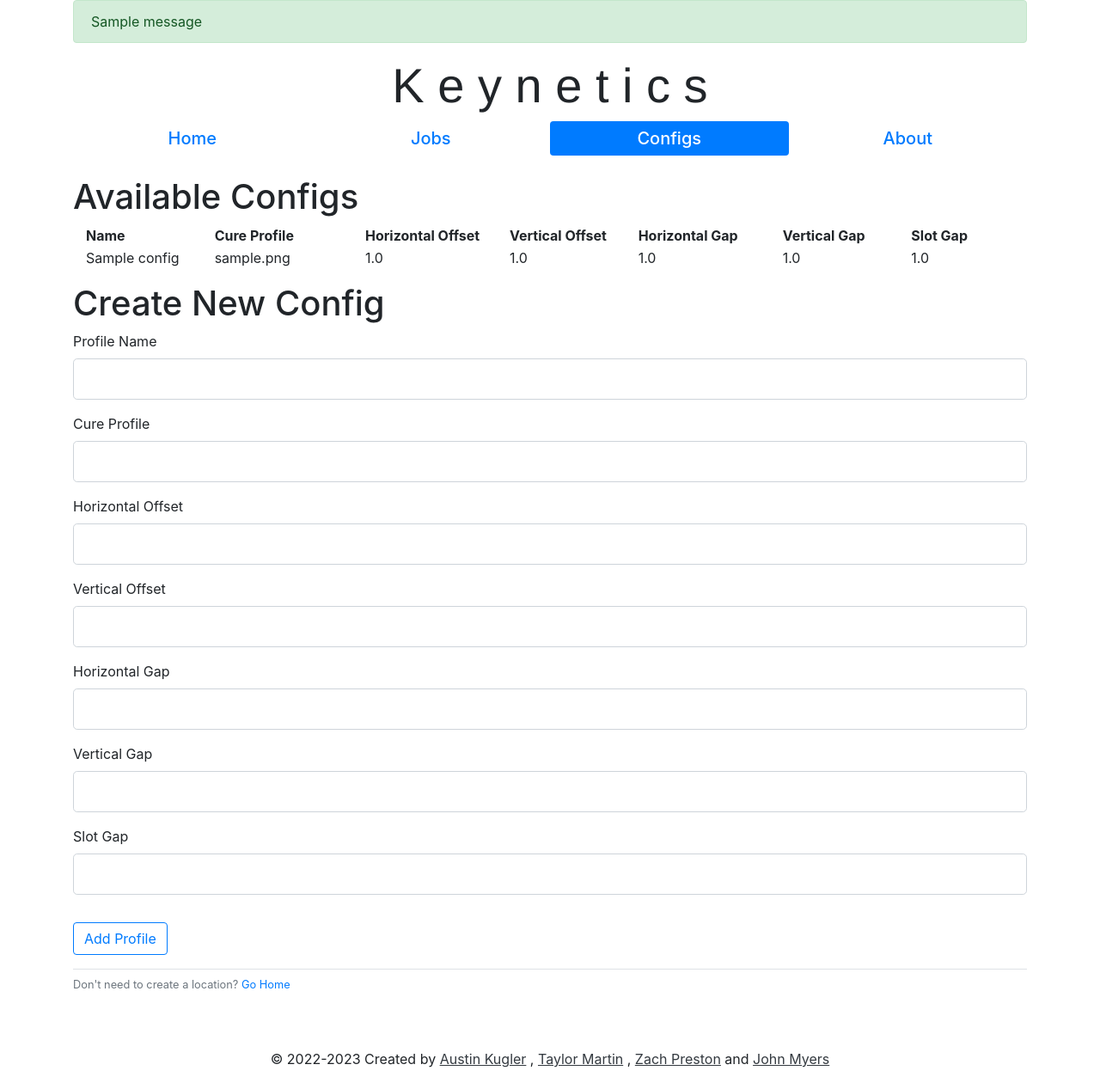
After one commit to Trmart/Keynetics-Web-App, a Flask app: page /configs in a window 1280 px wide. The commit adds this page. Shown: the whole page at 86% size. Run offline with Flask 3, Linux system fonts and the light colour scheme; tables that the repository leaves empty hold one stand-in row (values such as "Sample post"); one stand-in notice (Sample message) is shown; some libraries are stand-ins or nearby versions.

Commit message:
Add db and form for configs

```diff
--- a/app/forms.py
+++ b/app/forms.py
@@ -8,3 +8,25 @@ include many of the fields in the model used to store users.
     https://flask-wtf.readthedocs.io/en/1.0.x/
 
 '''
+from flask_wtf import FlaskForm
+from wtforms import (
+    SubmitField,
+    StringField,
+    FloatField
+)
+from wtforms.validators import (
+    DataRequired,
+    Length,
+    NumberRange
+)
+
+
+class PlugConfigForm(FlaskForm):
+    name = StringField('Profile Name', validators=[DataRequired(), Length(min=1, max=32)])
+    cure_profile = StringField('Cure Profile', validators=[DataRequired(), Length(min=1, max=32)])
+    horizontal_offset = FloatField('Horizontal Offset', validators=[DataRequired(), NumberRange(min=1, max=99)])
+    vertical_offset = FloatField('Vertical Offset', validators=[DataRequired(), NumberRange(min=1, max=99)])
+    horizontal_gap = FloatField('Horizontal Gap', validators=[DataRequired(), NumberRange(min=1, max=99)])
+    vertical_gap = FloatField('Vertical Gap', validators=[DataRequired(), NumberRange(min=1, max=99)])
+    slot_gap = FloatField('Slot Gap', validators=[DataRequired(), NumberRange(min=1, max=99)])
+    submit = SubmitField('Add Profile')
--- a/app/routes.py
+++ b/app/routes.py
@@ -4,9 +4,9 @@ Maps the webpage URLs to specific functions which handle page logic and
 rendering.
 
 '''
-from flask import render_template
+from flask import render_template, flash, redirect, url_for
 
-from app import app
+from app import app, db, models, forms
 
 from aquarium.src.fredpi.fredpi import interface
 
@@ -15,23 +15,43 @@ from aquarium.src.fredpi.fredpi import interface
 def home():
     return render_template('home.html', title='Home')
 
+
 @app.route('/about')
 def about():
     return render_template('about.html', title='About')
 
-@app.route('/codingprofiles')
-def codingprofiles():
-    return render_template('codingprofiles.html', title='Coding Profiles')
 
-@app.route('/jobs')
+@app.route('/configs', methods=['GET', 'POST'])
+def configs():
+    form = forms.PlugConfigForm()
+    if form.validate_on_submit():
+        plug_config = models.PlugConfig(
+            name=form.name.data,
+            cure_profile=form.cure_profile.data,
+            horizontal_offset=form.horizontal_offset.data,
+            vertical_offset=form.vertical_offset.data,
+            horizontal_gap=form.horizontal_gap.data,
+            vertical_gap=form.vertical_gap.data,
+            slot_gap=form.slot_gap.data
+        )
+        db.session.add(plug_config)
+        db.session.commit()
+        flash(f'Successfully added a new plug configuration!', 'success')
+        return redirect(url_for('home'))
+    return render_template('configs.html', title='Configs', form=form, configs=models.PlugConfig.query.all())
+
+
+@app.route('/jobs', methods=['GET', 'POST'])
 def jobs():
     return render_template('jobs.html', title='Jobs')
+
 
 @app.route('/test_wave')
 def test_wave():
     interface.test_wave()
     return '<h2>Done!<h2>'
 
+
 @app.route('/test_pulse')
 def test_pulse():
     interface.test_pulse()
--- a/app/templates/base.html
+++ b/app/templates/base.html
@@ -10,39 +10,33 @@
     <link rel="stylesheet" type="text/css" href="{{ url_for('static', filename='main.css') }}">
 
     {% if title %}
-    <title>KeyAssembler - {{ title }}</title>
-
+      <title>Keynetics - {{ title }}</title>
     {% else %}
-
-    <title>KeyAssembler</title>
-
+      <title>Keynetics</title>
     {% endif %}
   </head>
 
   <body>
     <header>
-
     </header>
 
     <main role="main" class="container">
-      <h1 class="text-center display-4 keynetics-text">K e y n e t i c s</h1>
-      <ul class="nav nav-pills nav-justified">
-        <li class="nav-item">
-          <a class="nav-link active h5" href="{{ url_for('home') }}">Home</a>
-          <li class="nav-item">
-            <a class="nav-link h5" href="{{ url_for('jobs') }}">Jobs</a>
-          </li>
-          <li class="nav-item">
-            <a class="nav-link h5" href="{{ url_for('codingprofiles') }}">Coding Profiles</a>
-          </li>
-        </li>
-        <li class="nav-item">
-          <a class="nav-link h5" href="{{ url_for('about') }}">About</a>
-        </li>
-      </ul>
-      {% block content %}{% endblock %}
+      <div class="row">
+        <div class="col-md-12">
+          {% with messages = get_flashed_messages(with_categories=true) %}
+            {% if messages %}
+              {% for category, message in messages %}
+                <div class="alert alert-{{ category }}">
+                  {{ message }}
+                </div>
+              {% endfor %}
+            {% endif %}
+          {% endwith %}
+          <h1 class="text-center display-4 keynetics-text">K e y n e t i c s</h1>
+          {% block content %}{% endblock %}
+        </div>
+      </div>
     </main>
-
 
     <footer class="text-center text-lg-start mt-5">
 
@@ -55,7 +49,6 @@
         <a class="text-dark" href="https://www.linkedin.com/" target="_blank"><u>Zach Preston</u></a>
         and
         <a class="text-dark" href="https://www.linkedin.com/in/john-myers-49638416b" target="_blank"><u>John Myers</u></a>
-
       </div>
     </footer>
 
--- a/app/templates/codingprofiles.html
+++ /dev/null
@@ -1,5 +0,0 @@
-{% extends "base.html" %}
-
-{% block content %}
-
-{% endblock %}
--- /dev/null
+++ b/app/templates/configs.html
@@ -0,0 +1,154 @@
+{% extends "base.html" %}
+
+{% block content %}
+  <ul class="nav nav-pills nav-justified">
+    <li class="nav-item">
+      <a class="nav-link h5" href="{{ url_for('home') }}">Home</a>
+      <li class="nav-item">
+        <a class="nav-link h5" href="{{ url_for('jobs') }}">Jobs</a>
+      </li>
+      <li class="nav-item">
+        <a class="nav-link h5 active" href="{{ url_for('configs') }}">Configs</a>
+      </li>
+      <li class="nav-item">
+        <a class="nav-link h5" href="{{ url_for('about') }}">About</a>
+      </li>
+    </li>
+  </ul>
+
+  <h1 class="mt-3">Available Configs</h1>
+  <table>
+    <thead>
+       <tr>
+          <th class="col-md-1">Name</th>
+          <th class="col-md-1">Cure Profile</th>
+          <th class="col-md-1">Horizontal Offset</th>
+          <th class="col-md-1">Vertical Offset</th>
+          <th class="col-md-1">Horizontal Gap</th>
+          <th class="col-md-1">Vertical Gap</th>
+          <th class="col-md-1">Slot Gap</th>
+       </tr>
+    </thead>
+
+    <tbody>
+       {% for config in configs %}
+          <tr>
+             <td class="col-md-1">{{ config.name }}</td>
+             <td class="col-md-1">{{ config.cure_profile }}</td>
+             <td class="col-md-1">{{ config.horizontal_offset }}</td>
+             <td class="col-md-1">{{ config.vertical_offset }}</td>
+             <td class="col-md-1">{{ config.horizontal_gap }}</td>
+             <td class="col-md-1">{{ config.vertical_gap }}</td>
+             <td class="col-md-1">{{ config.slot_gap }}</td>
+          </tr>
+       {% endfor %}
+    </tbody>
+ </table>
+
+  <h1 class="mt-3">Create New Config</h1>
+  <form method="POST" action="">
+    {{ form.hidden_tag() }}
+    <fieldset class="form-group">
+      <!-- <legend class="border-bottom mb-2">Create New Config</legend> -->
+      <div class="form-group">
+        {{ form.name.label(class="form-control-label") }}
+        {% if form.name.errors %}
+          {{ form.name(class="form-control form-control-lg is-invalid") }}
+          <div class="invalid-feedback">
+            {% for error in form.name.errors %}
+              <span>{{ error }}</span>
+            {% endfor %}
+          </div>
+        {% else %}
+          {{ form.name(class="form-control form-control-lg") }}
+        {% endif %}
+      </div>
+      <div class="form-group">
+        {{ form.cure_profile.label(class="form-control-label") }}
+        {% if form.cure_profile.errors %}
+          {{ form.cure_profile(class="form-control form-control-lg is-invalid") }}
+          <div class="invalid-feedback">
+            {% for error in form.cure_profile.errors %}
+              <span>{{ error }}</span>
+            {% endfor %}
+          </div>
+        {% else %}
+          {{ form.cure_profile(class="form-control form-control-lg") }}
+        {% endif %}
+      </div>
+      <div class="form-group">
+        {{ form.horizontal_offset.label(class="form-control-label") }}
+        {% if form.horizontal_offset.errors %}
+          {{ form.horizontal_offset(class="form-control form-control-lg is-invalid") }}
+          <div class="invalid-feedback">
+            {% for error in form.horizontal_offset.errors %}
+              <span>{{ error }}</span>
+            {% endfor %}
+          </div>
+        {% else %}
+          {{ form.horizontal_offset(class="form-control form-control-lg") }}
+        {% endif %}
+      </div>
+      <div class="form-group">
+        {{ form.vertical_offset.label(class="form-control-label") }}
+        {% if form.vertical_offset.errors %}
+          {{ form.vertical_offset(class="form-control form-control-lg is-invalid") }}
+          <div class="invalid-feedback">
+            {% for error in form.vertical_offset.errors %}
+              <span>{{ error }}</span>
+            {% endfor %}
+          </div>
+        {% else %}
+          {{ form.vertical_offset(class="form-control form-control-lg") }}
+        {% endif %}
+      </div>
+      <div class="form-group">
+        {{ form.horizontal_gap.label(class="form-control-label") }}
+        {% if form.horizontal_gap.errors %}
+          {{ form.horizontal_gap(class="form-control form-control-lg is-invalid") }}
+          <div class="invalid-feedback">
+            {% for error in form.horizontal_gap.errors %}
+              <span>{{ error }}</span>
+            {% endfor %}
+          </div>
+        {% else %}
+          {{ form.horizontal_gap(class="form-control form-control-lg") }}
+        {% endif %}
+      </div>
+      <div class="form-group">
+        {{ form.vertical_gap.label(class="form-control-label") }}
+        {% if form.vertical_gap.errors %}
+          {{ form.vertical_gap(class="form-control form-control-lg is-invalid") }}
+          <div class="invalid-feedback">
+            {% for error in form.vertical_gap.errors %}
+              <span>{{ error }}</span>
+            {% endfor %}
+          </div>
+        {% else %}
+          {{ form.vertical_gap(class="form-control form-control-lg") }}
+        {% endif %}
+      </div>
+      <div class="form-group">
+        {{ form.slot_gap.label(class="form-control-label") }}
+        {% if form.slot_gap.errors %}
+          {{ form.slot_gap(class="form-control form-control-lg is-invalid") }}
+          <div class="invalid-feedback">
+            {% for error in form.slot_gap.errors %}
+              <span>{{ error }}</span>
+            {% endfor %}
+          </div>
+        {% else %}
+          {{ form.slot_gap(class="form-control form-control-lg") }}
+        {% endif %}
+      </div>
+    </fieldset>
+    <div class="form-group">
+      {{ form.submit(class="btn btn-outline-primary") }}
+    </div>
+    <div class="border-top pt-1">
+      <small class="text-muted">
+        Don't need to create a location? <a href="{{ url_for('home') }}">Go Home</a>
+      </small>
+    </div>
+  </form>
+{% endblock %}
```
Also changed, not shown: app/__init__.py (+8 -0 lines), app/models.py (+24 -0 lines), app/templates/about.html (+16 -2 lines), app/templates/home.html (+16 -3 lines), app/templates/jobs.html (+14 -1 lines), create_db.py (+22 -1 lines), requirements.txt (+138 -2 lines).
